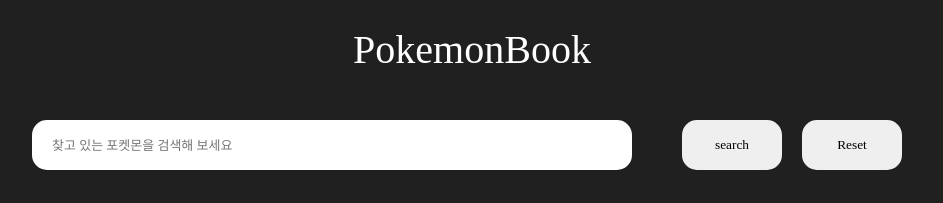
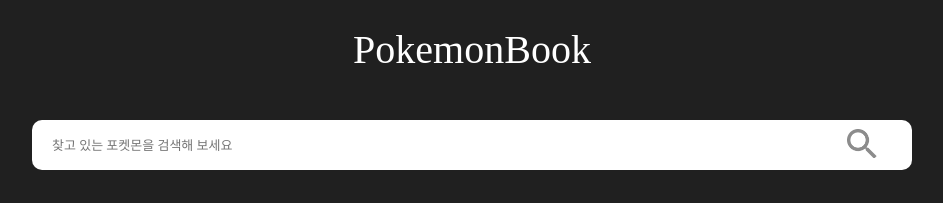
Before and after one commit to slobbie/PokemonCardBooks, a React (Create React App) app: page / in a window 1280 px wide. Shown: the top 203 px of the page, without its empty margins (168-1111 px from the left). Built offline with nearby package versions, Linux system fonts and the light colour scheme; no server answers.

Commit message:
[UPDATE] search bar style 변경

```diff
--- a/src/components/Search.tsx
+++ b/src/components/Search.tsx
@@ -1,7 +1,8 @@
 import { useRecoilState, useRecoilValue } from 'recoil';
-import { SearchData, Data, Toggle } from '../atom';
+import {SearchData, Data, Toggle, Theme} from '../atom';
 import styled from 'styled-components';
 import React, { useState } from 'react';
+import SearchImg from '../assets/searchIcon.png'
 
 const Search = () => {
   const [searchData, setSearchData] = useRecoilState(SearchData);
@@ -48,8 +49,10 @@
             type='text'
           />
           <BtnBox>
-            <Btn onClick={onSearch}>search</Btn>
-            <Btn onClick={onReset}>Reset</Btn>
+            <Btn onClick={onSearch}>
+              <SearchIcon src={SearchImg} />
+            </Btn>
+            {/* <Btn onClick={onReset}>Reset</Btn> */}
           </BtnBox>
        </Warper>
       </SearchBar>
@@ -71,13 +74,16 @@
   align-items: center;
   justify-content: space-between;
   margin: 0 auto;
+  border-radius: 10px;
+  overflow: hidden;
+  background-color: ${(theme) => theme.theme.bg_fff};
   @media screen and (max-width: 768px) {
     flex-direction: column;
   }
 `
 
 const Input = styled.input`
-  max-width: 600px;
+  /* max-width: 600px; */
   width: 100%;
   height: 50px;
   border: none;
@@ -102,16 +108,22 @@
   color: #000;
   border-radius: 15px;
   height: 50px;
+  background-color: transparent;
 `;
 
 const BtnBox = styled.div`
   display: flex;
   align-items: center;
-  width: 100%;
-  max-width: 240px;
+  width: 100px;
+  /* max-width: 240px; */
   justify-content: space-around;
   @media screen and (max-width: 768px) {
     width: 100%;
     margin: 30px 0 auto;
   }
 `;
+
+const SearchIcon = styled.img`
+  width: 30px;
+  height: 30px;
+`
--- a/src/custom.d.ts
+++ b/src/custom.d.ts
@@ -5,3 +5,4 @@
   const src: string;
   export default src;
 }
+declare module '*.png'
--- a/src/styeld/styeld.d.ts
+++ b/src/styeld/styeld.d.ts
@@ -5,5 +5,6 @@
     textColor: string;
     bgColor: string;
     accentColor: string;
+    bg_fff: string
   }
 }
--- a/src/styeld/theme.ts
+++ b/src/styeld/theme.ts
@@ -4,10 +4,12 @@
   bgColor: '#202020',
   textColor: '#fff',
   accentColor: '#4b7bec',
+  bg_fff: '#fff'
 };
 
 export const lightTheme: DefaultTheme = {
   bgColor: 'whitesmoke',
   textColor: 'black',
   accentColor: '#4b7bec',
+  bg_fff: '#333',
 };
```
Also changed, not shown: src/assets/searchIcon.png (added).
